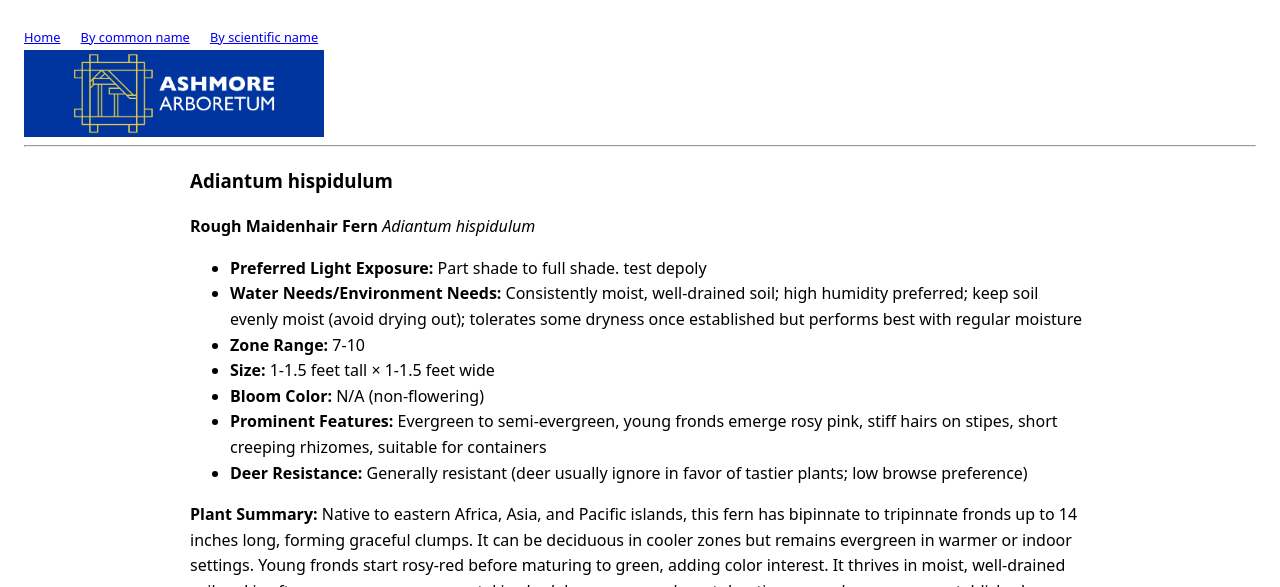
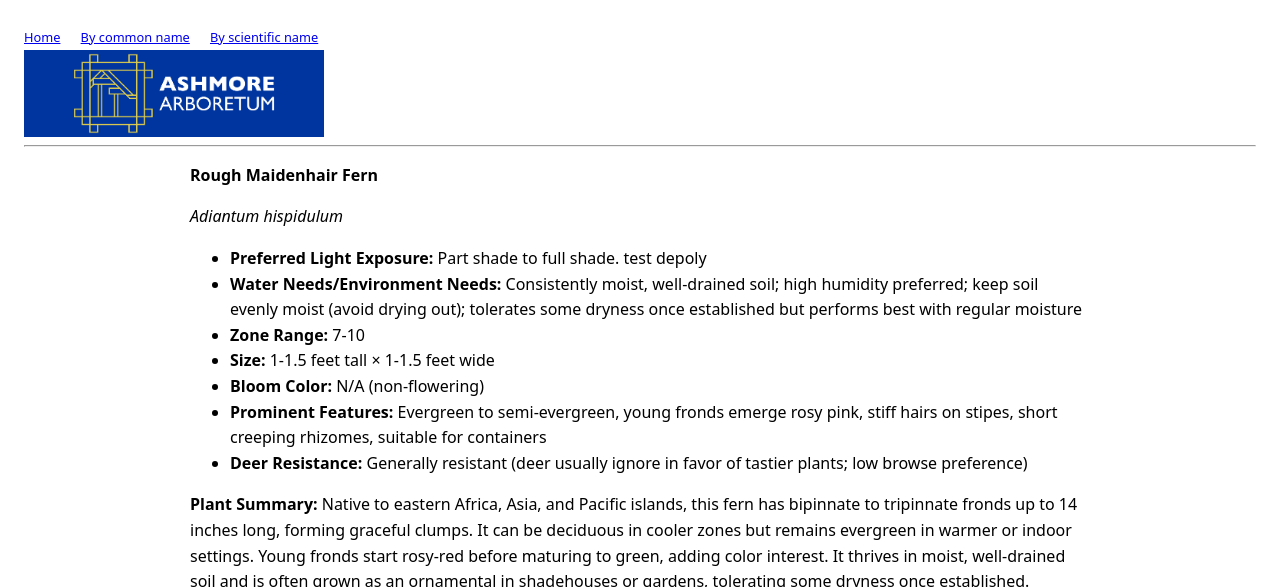
Before and after one commit to AshmoreArboretum/AshmoreArboretumPlants, a Jekyll site: the page built from _plants/adiantum-hispidulum.md, in a window 1280 px wide and 900 px high, cut to the strip 0-587 px from the top of the window. Built offline with Jekyll 4.4.1, drawn with Linux system fonts in a browser that asks for light colours.

```diff
--- a/_plants/adiantum-hispidulum.md
+++ b/_plants/adiantum-hispidulum.md
@@ -5,8 +5,8 @@ common_name: Fern - Rough Maidenhair
 scientific_name: Adiantum hispidulum
 ---
 
-### Adiantum hispidulum
 **Rough Maidenhair Fern**
+
 *Adiantum hispidulum*
 
 - **Preferred Light Exposure:** Part shade to full shade.  test depoly
```
